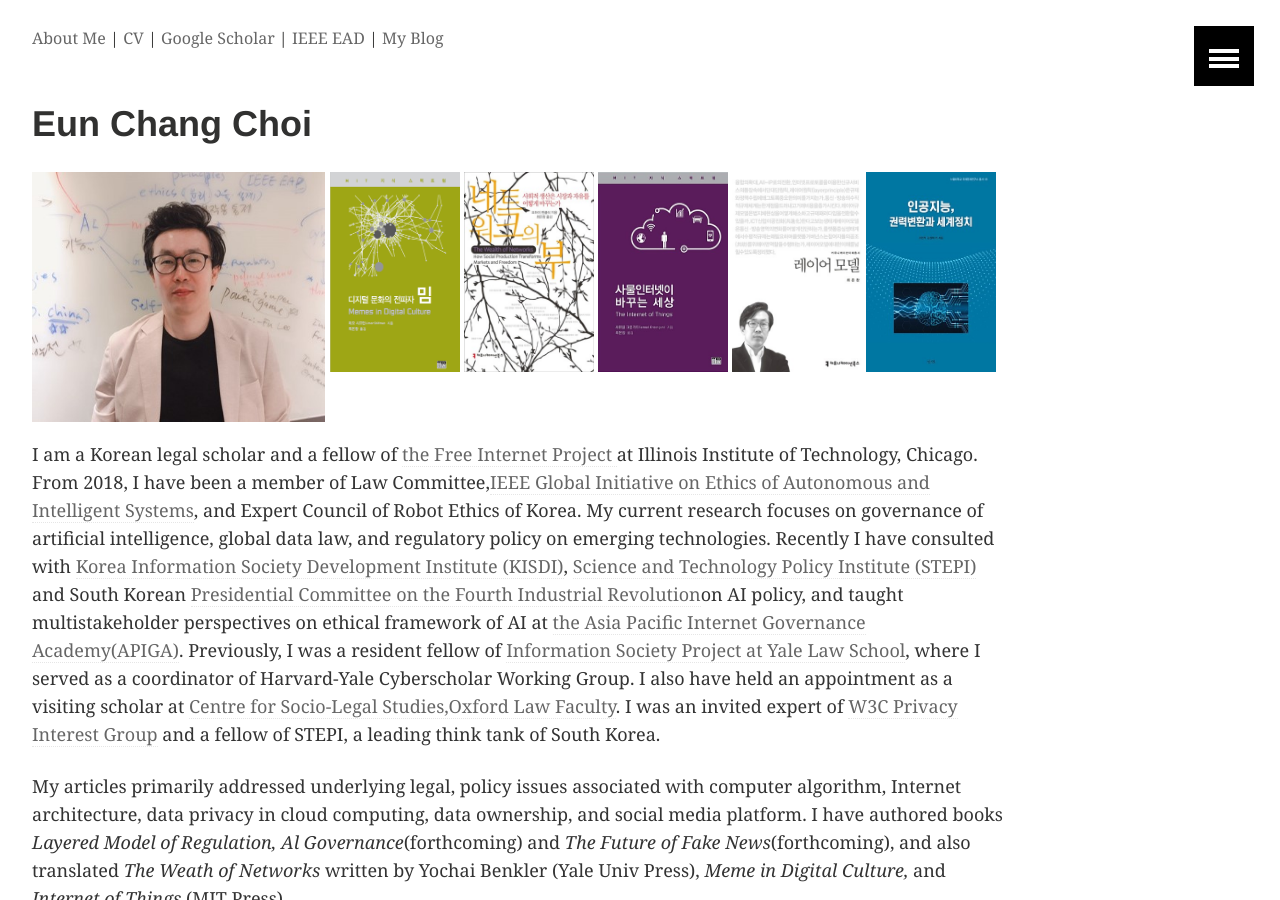
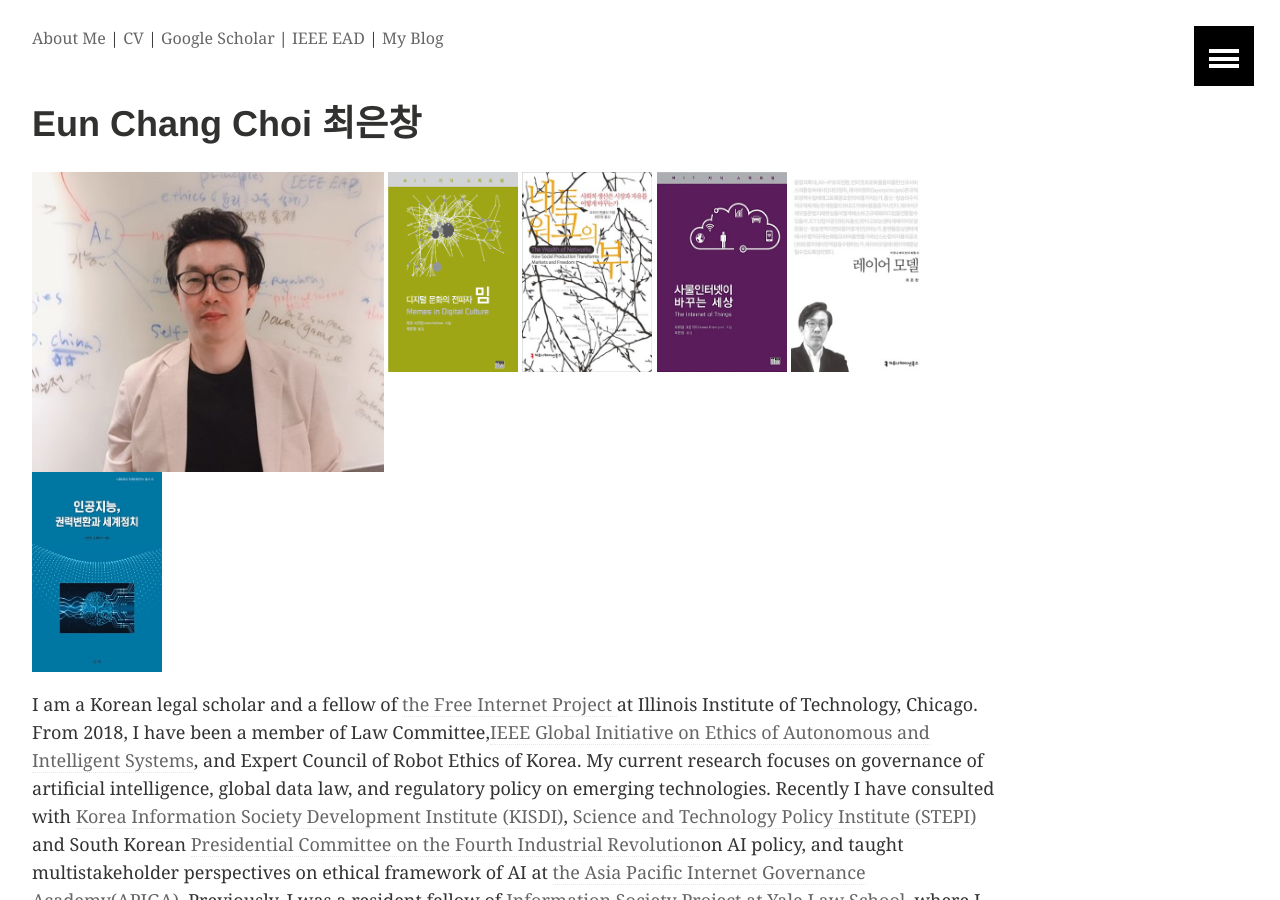
Before and after one commit to eunchangchoi/eunchangchoi.github.io, a Jekyll site: the page built from index.md, in a window 1280 px wide and 900 px high. Built offline with Jekyll 4.4.1, drawn with Linux system fonts in a browser that asks for light colours.

Commit message:
Update index.md

```diff
--- a/index.md
+++ b/index.md
@@ -1,7 +1,7 @@
 ---
 layout: archive
 permalink: /
-title: "Eun Chang Choi"
+title: "Eun Chang Choi 최은창"
 ---
 <body bottommargin="0">
 <div class="tiles">
@@ -11,7 +11,7 @@ title: "Eun Chang Choi"
 </div><!-- /.tiles -->
 <div style="width:90%">
 <div>
-<img style="height:250px" src="images/profile.jpg">
+<img style="height:300px" src="images/profile.jpg">
  <a href="https://mitpress.mit.edu/books/memes-digital-culture"><img style="vertical-align:top;height:200px;width:130px;" src="images/book1.png"></a>
  <a href="http://www.kyobobook.co.kr/product/detailViewKor.laf?ejkGb=KOR&mallGb=KOR&barcode=9791130435473&orderClick=LAG&Kc="><img style="vertical-align:top;height:200px;width:130px;" src="images/book2.jpg"></a>
  <a href="http://www.kyobobook.co.kr/product/detailViewKor.laf?ejkGb=KOR&mallGb=KOR&barcode=9788946062726&orderClick=LAH&Kc="><img style="vertical-align:top;height:200px;width:130px;" src="images/book3.jpg"></a>
```
